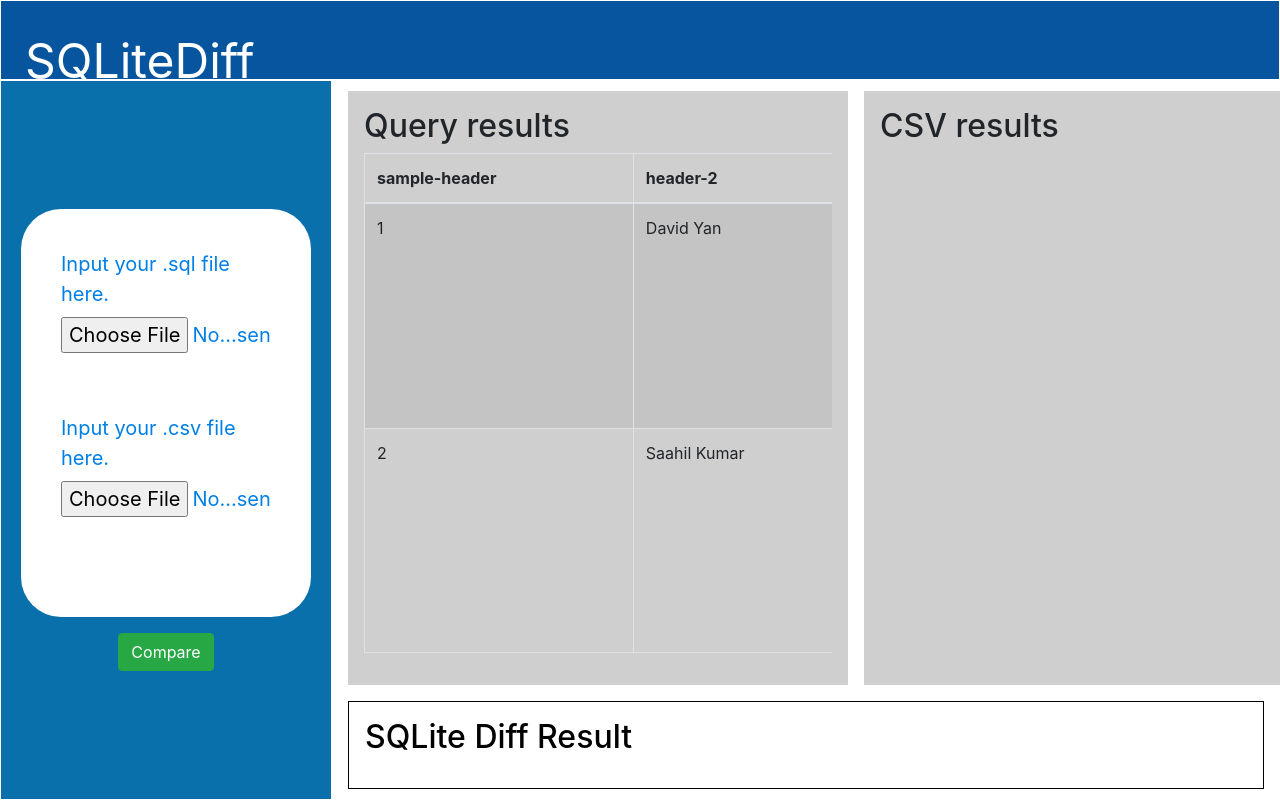
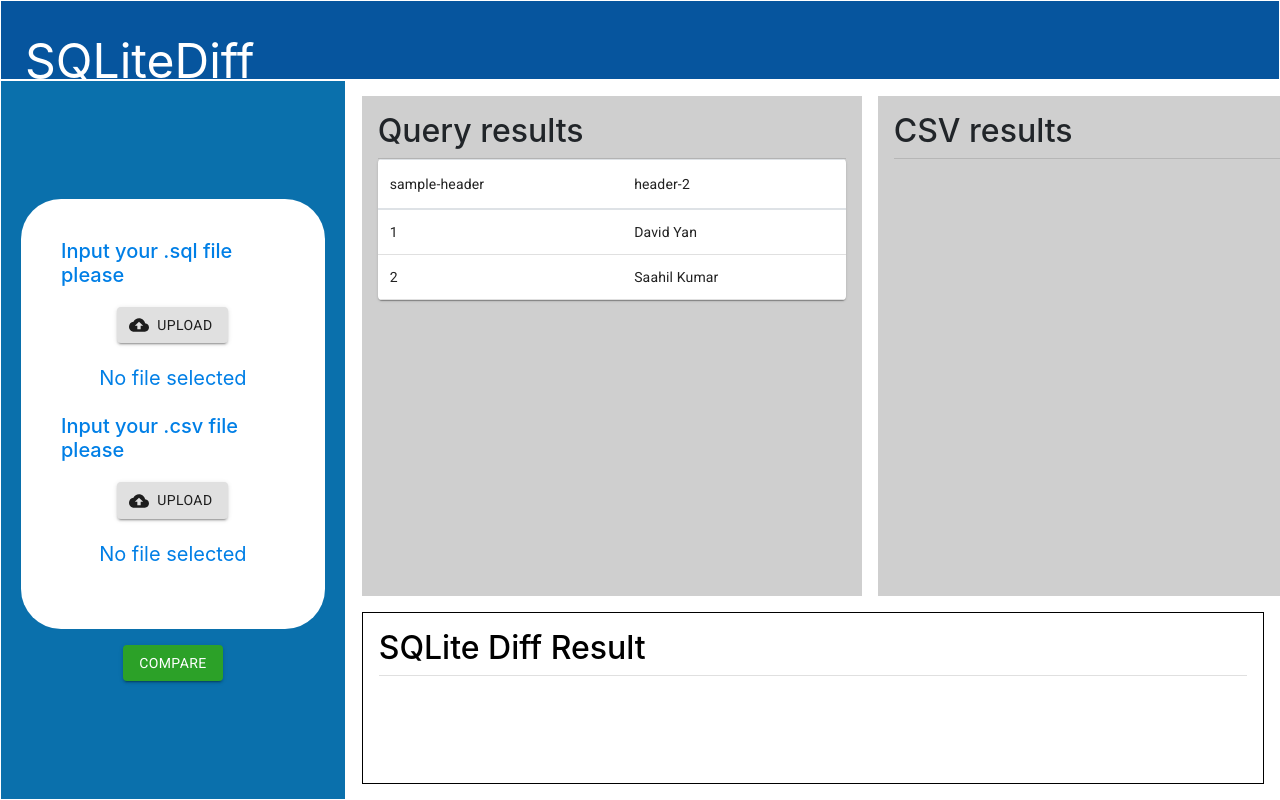
Before and after one commit to yanDavid21/SQL-HW-Checker, a React (Create React App) app: page / in a window 1280 px wide. Built offline with nearby package versions, Linux system fonts and the light colour scheme.

Commit message:
added csv parsing and loading animation

```diff
--- a/package.json
+++ b/package.json
@@ -3,14 +3,18 @@
   "version": "0.1.0",
   "private": true,
   "dependencies": {
+    "@material-ui/core": "^4.11.0",
+    "@material-ui/icons": "^4.9.1",
+    "@material-ui/styles": "^4.10.0",
     "@testing-library/jest-dom": "^5.11.6",
     "@testing-library/react": "^11.1.2",
     "@testing-library/user-event": "^12.2.2",
     "bootstrap": "^4.5.3",
+    "csv": "^5.3.2",
     "express": "^4.17.1",
+    "fontsource-roboto": "^3.0.3",
     "open": "^7.3.0",
     "react": "^17.0.1",
-    "react-bootstrap": "^1.4.0",
     "react-dom": "^17.0.1",
     "react-scripts": "4.0.0",
     "web-vitals": "^0.2.4"
--- a/src/components/App.js
+++ b/src/components/App.js
@@ -1,7 +1,6 @@
 import '../stylesheets/app.css';
 import Header from './header.js';
 import Body from './body.js'
-import 'bootstrap/dist/css/bootstrap.min.css';
 
 function App() {
   return (
--- a/src/components/body.js
+++ b/src/components/body.js
@@ -1,25 +1,55 @@
 import '../stylesheets/app.css';
-import Form from 'react-bootstrap/Form';
+import { withStyles } from '@material-ui/core/styles';
 import ResultComponent from './resultComponent.js'
-import 'bootstrap/dist/css/bootstrap.min.css';
 import React from 'react';
-import Spinner from 'react-bootstrap/Spinner';
-import Button from 'react-bootstrap/Button';
-import Modal from 'react-bootstrap/Modal'
-import SqliteDiffResult from './sqliteDiffResult.js'
+import Button from '@material-ui/core/Button';
+import CloudUploadIcon from '@material-ui/icons/CloudUpload';
+import Modal from '@material-ui/core/Modal';
+import SqliteDiffResult from './sqliteDiffResult.js';
+import Divider from '@material-ui/core/Divider';
+import csvToTable from '../javascripts/csvFileToTable.js';
 
-export default class Body extends React.Component {
+
+const useStyles = theme => ({
+    root: {
+        '& > *': {
+            margin: theme.spacing(1),
+        },
+    },
+    input: {
+        display: 'none',
+    },
+    color: {
+        color: "white",
+        "background-color": "rgb(44, 161, 40)",
+    },
+    paper: {
+        position: 'absolute',
+        width: 400,
+        backgroundColor: theme.palette.background.paper,
+        border: '2px solid #000',
+        boxShadow: theme.shadows[5],
+        padding: theme.spacing(2, 4, 3),
+        transform: `translate(50%, 50%)`,
+    },
+});
+
+class Body extends React.Component {
     constructor(props) {
         super(props);
         this.state = {
             alert: false,
             alertMessage: "",
+            sqlLoading: false,
+            csvLoading: false,
             loading: false,
             sqlFile: null,
             csvFile: null,
-            queryResults: [{ "sample-header": 1 , "header-2": "David Yan"}, { "sample-header": 2, "header-2": "Saahil Kumar"}],
+            queryResults: [{ "sample-header": 1, "header-2": "David Yan" }, { "sample-header": 2, "header-2": "Saahil Kumar" }],
             csvResults: [],
-            sqliteDiffResult: ""
+            sqliteDiffResult: "",
+            sqlFileName: "No file selected",
+            csvFileName: "No file selected"
         }
         this.serverAddress = 'http://localhost:8080/';
         this.uploadFile = this.uploadFile.bind(this);
@@ -32,26 +62,49 @@ export default class Body extends React.Component {
             let target = e.target;
             let file = target.files[0];
             let extension = file.name.split('.').pop();
+
             if (extension === "sql" && string === ".sql") {
                 this.setState(state => ({
                     sqlFile: file,
+                    sqlLoading:true,
+                    sqlFileName: file.name
                 }))
                 this.communicateWithBackEnd('text/plain', this.state.sqlFile);
             } else if (extension === "csv" && string === ".csv") {
                 this.setState(state => ({
                     csvFile: file,
+                    csvLoading:true,
+                    csvFileName: file.name
                 }));
-                this.communicateWithBackEnd('text/csv', this.state.csvFile);
+                csvToTable(file).then(output => {
+                    this.setState(state => ({
+                        csvLoading: false,
+                        csvResults: output
+                    }))
+                }).catch(err => {
+                    this.setState(state => ({
+                        alertMessage: err.toString(),
+                        alert: true
+                    }))
+                })
             } else {
-                this.setState(state => ({
-                    alertMessage: "Please input only sql and csv files in the correct slot! Thank you. :)",
-                    alert:true
-                }))
+                if (string === ".csv") {
+                    this.setState(state => ({
+                        csvFile: null,
+                        csvFileName: "No file selected"
+                    }))
+                } else if (string === ".sql") {
+                    this.setState(state => ({
+                        sqlFile: null,
+                        sqlFileName: "No file selected"
+                    }))
+                }
+                throw Error('Please input only sql and csv files in the correct slot! Thank you. :)');
             }
         } catch (err) {
             this.setState(state => ({
-                alertMessage: "Please input only sql and csv files in the correct slot! Thank you. :)",
-                alert:true
+                alertMessage: err.toString(),
+                alert: true
             }))
         }
     }
@@ -81,14 +134,19 @@ export default class Body extends React.Component {
         }).catch(err => {
             this.setState(state => ({
                 alertMessage: "There appears to be some trouble communicating with the server. Please check your connection and try again.",
-                alert:true
+                alert: true
             }))
         })
     }
 
     submitButton() {
-        if (this.state.sqlFile != null && this.state.csvFile != null) {
-            fetch(this.serverAddress+"/submit", {
+        let validSQL = !(this.state.queryResults === undefined || this.state.queryResults.length === 0);
+        let validCSV = !(this.state.csvResults === undefined || this.state.csvResults.length === 0);
+        if (validSQL && validCSV) {
+            this.setState(state => ({
+                loading: true
+            }))
+            fetch(this.serverAddress + "/submit", {
                 method: 'POST',
                 headers: {
                     'Content-Type': 'application/json'
@@ -98,53 +156,99 @@ export default class Body extends React.Component {
                 return response.json();
             }).then(data => {
                 this.setState(state => ({
-                    sqliteDiffResult: data
+                    sqliteDiffResult: data,
+                    loading:false
                 }));
             }).catch(err => {
                 this.setState(state => ({
                     alertMessage: "There seemed to be an error on the server comparing your query to the csv.",
-                    alert:true
+                    alert: true
                 }))
             })
         } else {
             this.setState(state => ({
-                alertMessage: "Are you sure you have both .sql and .csv files in the correct place?",
-                alert:true
+                alertMessage: "Are you sure you have uploaded both .sql and .csv files in the correct place?",
+                alert: true
             }))
         }
     }
 
     render() {
-        let content = this.state.loading ? <Spinner animation="border" /> : <SqliteDiffResult content ={this.state.sqliteDiffResult}></SqliteDiffResult>
+        const { classes } = this.props;
         return (
             <div className="main-body">
-                <Modal show={this.state.alert} onHide={() => { this.setState(state => ({ alert: false })) }} animation={true}>
-                    <Modal.Header closeButton>
-                        <Modal.Title>Oops!</Modal.Title>
-                    </Modal.Header>
-                    <Modal.Body>{this.state.alertMessage}</Modal.Body>
-                    <Modal.Footer>
-                        <Button variant="primary" onClick={() => { this.setState(state => ({ alert: false })) }}>
+                <Modal
+                    open={this.state.alert}
+                    onClose={() => { this.setState(state => ({ alert: false })) }}
+                    aria-labelledby="simple-modal-title"
+                    aria-describedby="simple-modal-description">
+                    <div className={classes.paper}>
+                        <h2 id="simple-modal-title">Oops!</h2>
+                        <Divider/>
+                        <p id="simple-modal-description">
+                        {this.state.alertMessage} </p>
+                        <Button variant="contained" className={classes.color} onClick={() => { this.setState(state => ({ alert: false })) }}>
                             Close </Button>
-                    </Modal.Footer>
+                    </div>
                 </Modal>
                 <div className="left-panel">
-                    <Form>
-                        <Form.Group className="form-group">
-                            <Form.File id="sql-input" label="Input your .sql file here." onChange={(e) => this.uploadFile(e, ".sql")} />
-                            <Form.File id="csv-input" label="Input your .csv file here." onChange={(e) => this.uploadFile(e, ".csv")} />
-                        </Form.Group>
-                    </Form>
-                    <Button variant="success" onClick={this.submitButton}>Compare</Button>
+                    <div className="form-group">
+
+                        <h5>Input your .sql file please </h5>
+                        <input
+                            className={classes.input}
+                            id="sql-button"
+                            multiple
+                            type="file"
+                            onChange={(e) => this.uploadFile(e, ".sql")}
+                        />
+                        <label htmlFor="sql-button">
+                            <Button
+                                variant="contained"
+                                color="default"
+                                className={classes.button}
+                                component="span"
+                                startIcon={<CloudUploadIcon />}>
+                                Upload
+                        </Button>
+                        </label>
+                        <p>{this.state.sqlFileName}</p>
+
+                        <Divider/>
+                        <h5>Input your .csv file please </h5>
+                        <input
+                            className={classes.input}
+                            id="csv-button"
+                            multiple
+                            type="file"
+                            onChange={(e) => this.uploadFile(e, ".csv")}
+                        />
+                        <label htmlFor="csv-button">
+                            <Button
+                                variant="contained"
+                                color="default"
+                                className={classes.button}
+                                component="span"
+                                startIcon={<CloudUploadIcon />}>
+                                Upload
+                            </Button>
+                        </label>
+                        <p>{this.state.csvFileName}</p>
+                    </div>
+                    <Button variant="contained" className={classes.color} onClick={this.submitButton}>
+                        Compare
+                    </Button>
                 </div>
                 <div className="right-panel">
                     <div className="results">
-                        <ResultComponent id="#query-results" name="Query results" results={this.state.queryResults} />
-                        <ResultComponent id= "csv-results" name="CSV results" results={this.state.csvResults} />
+                        <ResultComponent id="#query-results" name="Query results" results={this.state.queryResults} loading={this.state.sqlLoading}/>
+                        <ResultComponent id="csv-results" name="CSV results" results={this.state.csvResults} loading={this.state.csvLoading}/>
                     </div>
-                    {content}
+                    <SqliteDiffResult content={this.state.sqliteDiffResult} loading={this.state.loading}></SqliteDiffResult>
                 </div>
             </div>
         );
     };
 }
+
+export default withStyles(useStyles)(Body);
--- a/src/components/header.js
+++ b/src/components/header.js
@@ -1,5 +1,4 @@
 import '../stylesheets/app.css';
-import 'bootstrap/dist/css/bootstrap.min.css';
 
 export default function header() {
     return(
--- a/src/components/resultComponent.js
+++ b/src/components/resultComponent.js
@@ -1,6 +1,14 @@
 import '../stylesheets/app.css';
-import Table from 'react-bootstrap/Table';
-import 'bootstrap/dist/css/bootstrap.min.css';
+import Table from '@material-ui/core/Table';
+import TableBody from '@material-ui/core/TableBody';
+import TableCell from '@material-ui/core/TableCell';
+import TableContainer from '@material-ui/core/TableContainer';
+import TableHead from '@material-ui/core/TableHead';
+import TableRow from '@material-ui/core/TableRow';
+import Paper from '@material-ui/core/Paper';
+import Divider from '@material-ui/core/Divider';
+import CircularProgress from '@material-ui/core/CircularProgress';
+
 
 export default function resultComponent(props) {
 
@@ -22,7 +30,7 @@ export default function resultComponent(props) {
 
         return (
             arrColumnHeaders.map(header => {
-                return <th key={header}>{header}</th>
+                return <TableCell key={header}>{header}</TableCell>
             })
         );
     }
@@ -31,25 +39,30 @@ export default function resultComponent(props) {
         return (results.map((result, index) => {
             let arrCells = [];
             columnHeaders.forEach(header => {
-                arrCells.push(<td key={index}>{result[header]}</td>);
+                arrCells.push(<TableCell key={index + "" + header}>{result[header]}</TableCell>);
             })
-            return <tr key={index}>{arrCells}</tr>
+            return <TableRow key={index}>{arrCells}</TableRow>
         }));
     }
 
+    let content = props.loading ? <div className="spin-Container"><CircularProgress /> </div>:
+        <TableContainer component={Paper}>
+            <Table aria-label="simple table">
+                <TableHead>
+                    <TableRow>
+                        {renderColumns(props.results)}
+                    </TableRow>
+                </TableHead>
+                <TableBody>
+                    {renderRows(props.results)}
+                </TableBody>
+            </Table>
+        </TableContainer>
     return (
         <div className="table" id={props.id}>
             <h2>{props.name}</h2>
-            <Table striped bordered hover responsive>
-                <thead>
-                    <tr>
-                        {renderColumns(props.results)}
-                    </tr>
-                </thead>
-                <tbody>
-                    {renderRows(props.results)}
-                </tbody>
-            </Table>
+            <Divider />
+            {content}
         </div>
     );
 }
--- a/src/components/sqliteDiffResult.js
+++ b/src/components/sqliteDiffResult.js
@@ -1,11 +1,16 @@
 import '../stylesheets/app.css';
 import 'bootstrap/dist/css/bootstrap.min.css';
+import Divider from '@material-ui/core/Divider';
+import CircularProgress from '@material-ui/core/CircularProgress';
 
 export default function sqliteDiffResult(props) {
+    let content = props.loading ? <div className="spin-Container"> <CircularProgress /></div>
+    : <p>{props.content}</p>
     return(
         <div className = "sql-diff">
             <h2>SQLite Diff Result</h2>
-            <p>{props.content}</p>
+            <Divider/>
+            {content}
         </div>
     );
 }
--- a/src/index.js
+++ b/src/index.js
@@ -2,7 +2,7 @@ import React from 'react';
 import ReactDOM from 'react-dom';
 import './stylesheets/index.css';
 import App from './components/App.js';
-
+import 'fontsource-roboto';
 
 ReactDOM.render(
   <React.StrictMode>
--- /dev/null
+++ b/src/javascripts/csvFileToTable.js
@@ -0,0 +1,24 @@
+const parse = require('csv-parse')
+
+
+export default function parseCSV(file) {
+    const csvPromise = new Promise((resolve, reject) => {
+        let reader = new FileReader();
+        reader.readAsText(file);
+        reader.onload = function (evt) {
+            let csvString = evt.target.result;
+            parse(csvString,{columns: true}, function (err, records) {
+                if(err) {
+                    reject(Error(err));
+                } else {
+                    if (records.length > 0) {
+                        resolve(records);
+                    } else {
+                        reject(Error("Your csv file was empty."))
+                    }
+                }
+            })
+        }
+    })
+    return csvPromise;
+}
--- a/src/stylesheets/app.css
+++ b/src/stylesheets/app.css
@@ -1,3 +1,7 @@
+html {
+    min-height:100%;
+    overflow:auto;
+}
 .app {
     display:flex;
     flex-direction: column;
@@ -10,7 +14,6 @@
     color:white;
     font-size:3em;
     height: 10vh;
-    flex-shrink:0;
     padding:.5em;
     border-width:1px;
     border-style:solid;
@@ -88,7 +91,7 @@
 }
 
 .form-group > * {
-    margin-bottom:3em;
+    margin-bottom:1em;
 }
 
 .table {
@@ -98,3 +101,11 @@
     background-color:#cfcfcf;
     padding:1em;
 }
+
+.spin-Container {
+    display:flex;
+    justify-content: center;
+    align-items: center;
+    width:100%;
+    height: 100%;
+}
```
Also changed, not shown: src/javascripts/sqlFileToTable.js (added), 1 other file (tests, documents, lock files or other folders).
